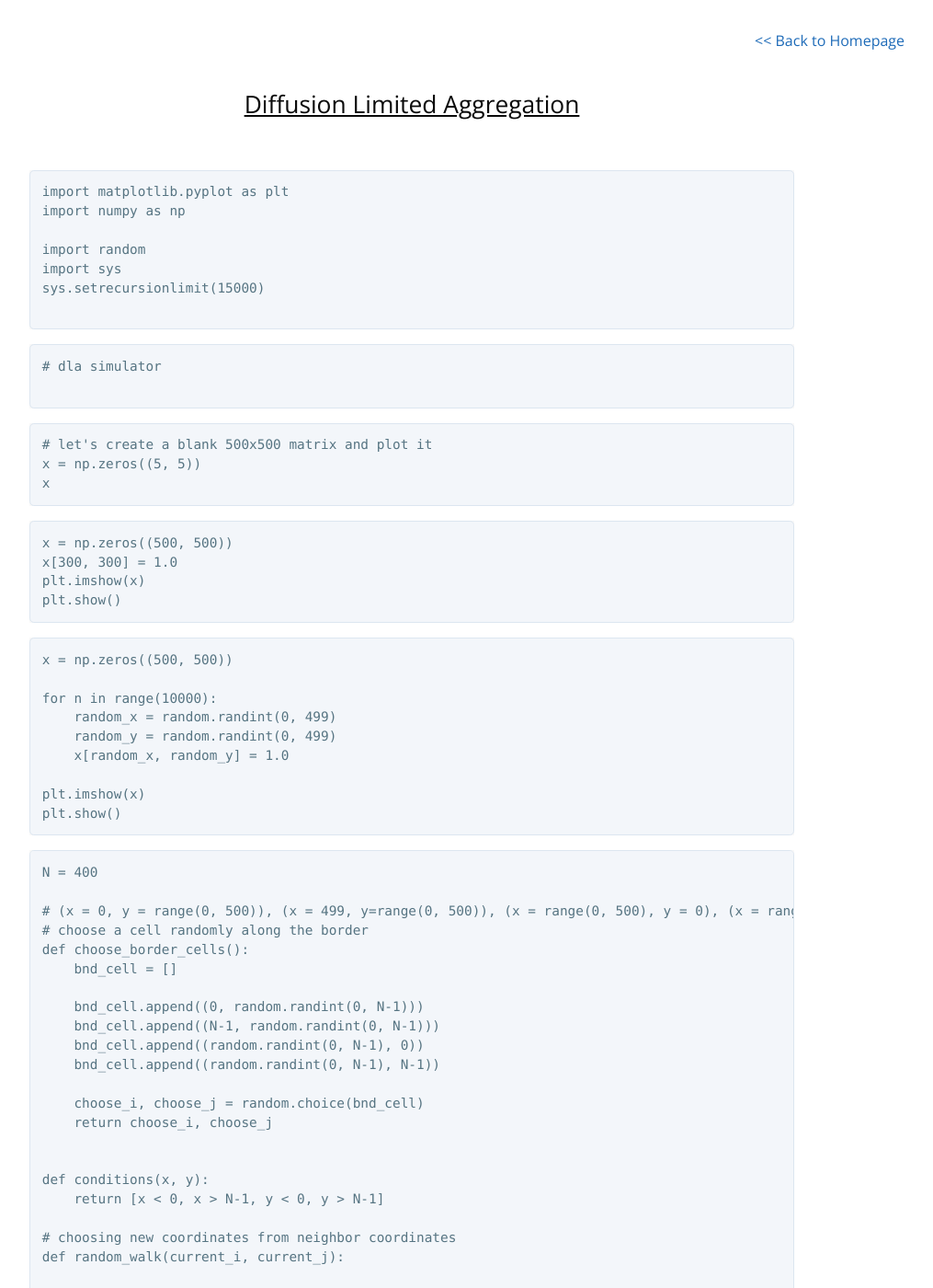
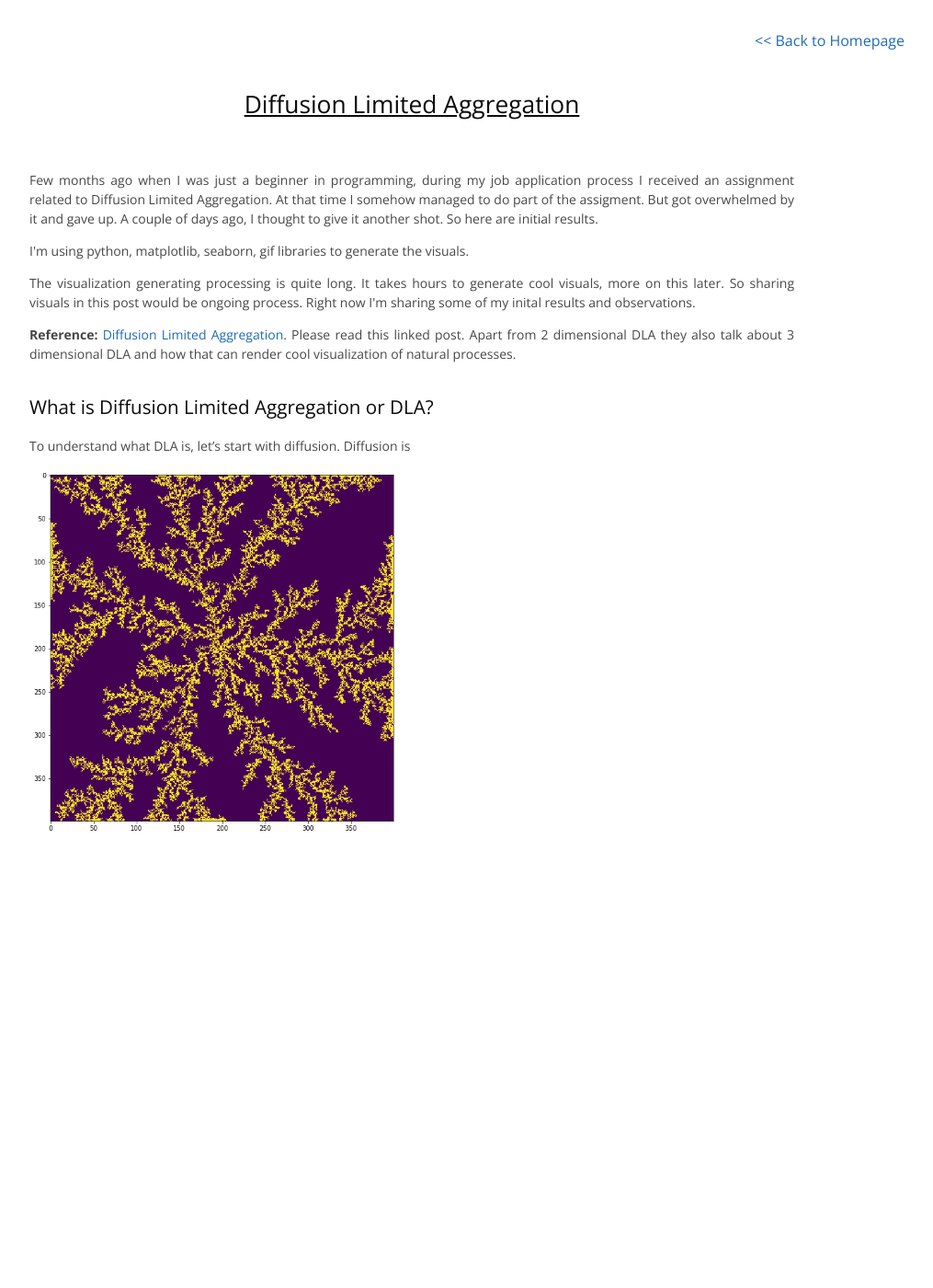
Before and after one commit to jhashekhar/jhashekhar.github.io, a Jekyll site: the page built from _posts/2020-01-19-diffusion_limited_agg.md, in a window 1280 px wide and 1400 px high. Shown: the whole window at 92% size, without its empty margins (192-1207 px from the left). Built offline with Jekyll 4.4.1, drawn with Linux system fonts in a browser that asks for light colours; some of the changed text lies outside the part shown.

Commit message:
changes -

````diff
--- a/_posts/2020-01-19-diffusion_limited_agg.md
+++ b/_posts/2020-01-19-diffusion_limited_agg.md
@@ -2,174 +2,25 @@
 layout: post
 author: Shekhar Jha
 title: "Diffusion Limited Aggregation"
-image: https://jhashekhar.github.io/assets/img/diffusion_limited_agg.png
+image: "https://jhashekhar.github.io/assets/img/diffusion_p/n_500.png"
 excerpt_separator: <!--more-->
-date: 2020-01-19
+date: 2020-07-20
 ---
 <title-head><h2><u>{{ page.title }}</u></h2></title-head>
 <br>
 
-```
-import matplotlib.pyplot as plt
-import numpy as np
+<p>Few months ago when I was just a beginner in programming, during my job application process I received an assignment related to Diffusion Limited Aggregation. At that time I somehow managed to do part of the assigment. But got overwhelmed by it and gave up. A couple of days ago, I thought to give it another shot. So here are initial results.</p>
 
-import random
-import sys
-sys.setrecursionlimit(15000)
+<p>I'm using python, matplotlib, seaborn, gif libraries to generate the visuals.</p>
 
-```
+<p>The visualization generating processing is quite long. It takes hours to generate cool visuals, more on this later. So sharing visuals in this post would be ongoing process. Right now I'm sharing some of my inital results and observations.</p>
 
+<p><b>Reference: </b><a href="http://paulbourke.net/fractals/dla/"> Diffusion Limited Aggregation</a>. Please read this linked post. Apart from 2 dimensional DLA they also talk about 3 dimensional DLA and how that can render cool visualization of natural processes.</p>
 
-```
-# dla simulator
-
-```
-
-
-```
-# let's create a blank 500x500 matrix and plot it
-x = np.zeros((5, 5))
-x
-```
-
-
-```
-x = np.zeros((500, 500))
-x[300, 300] = 1.0
-plt.imshow(x)
-plt.show()
-```
-
-
-```
-x = np.zeros((500, 500))
-
-for n in range(10000):
-    random_x = random.randint(0, 499)
-    random_y = random.randint(0, 499)
-    x[random_x, random_y] = 1.0
-
-plt.imshow(x)
-plt.show()
-```
-
-
-```
-N = 400
-
-# (x = 0, y = range(0, 500)), (x = 499, y=range(0, 500)), (x = range(0, 500), y = 0), (x = range(0, 500), y = 499)
-# choose a cell randomly along the border
-def choose_border_cells():
-    bnd_cell = []
-
-    bnd_cell.append((0, random.randint(0, N-1)))
-    bnd_cell.append((N-1, random.randint(0, N-1)))
-    bnd_cell.append((random.randint(0, N-1), 0))
-    bnd_cell.append((random.randint(0, N-1), N-1))
-
-    choose_i, choose_j = random.choice(bnd_cell)
-    return choose_i, choose_j
-
-
-def conditions(x, y):
-    return [x < 0, x > N-1, y < 0, y > N-1]
-
-# choosing new coordinates from neighbor coordinates
-def random_walk(current_i, current_j):
-
-    i, j = current_i, current_j
-    coordinates = [(i-1, j-1), (i-1, j), (i-1, j+1),
-                   (i, j-1), (i, j+1),
-                   (i+1, j-1), (i+1, j), (i+1, j+1)]
-
-    res_coordinates = []
-
-    for (x, y) in coordinates:
-        condition = conditions(x, y)
-        if any(condition):
-            pass
-        else:
-            res_coordinates.append((x, y))
-    #print(res_coordinates)
-    new_i, new_j = random.choice(res_coordinates)
-    return new_i, new_j
-```
-
-
-```
-random_walk(0, 0)
-```
+<h3> What is Diffusion Limited Aggregation or DLA?</h3>
+To understand what DLA is, let's start with diffusion. Diffusion is
 
 
 
 
-    (0, 1)
-
-
-
-
-```
-choose_i, choose_j = choose_border_cells()
-choose_i, choose_j
-```
-
-
-
-
-    (0, 241)
-
-
-
-
-```
-#choose_i, choose_j = choose_border_cells()
-x = np.zeros((400, 400))
-x[199, 199] = 1.0
-
-def loopy():
-    count = 0
-    #choose_i, choose_j = choose_border_cells()
-    for n in range(32000):
-        count += 1
-        prev_i, prev_j = choose_border_cells()
-        # random walk returns new coordinates
-        new_i, new_j = random_walk(prev_i, prev_j)
-        #print(prev_i, prev_j)
-        #print(new_i, new_j)
-
-        while x[new_i, new_j] != 1.0:
-            x[new_i, new_j] = 1.0
-            x[prev_i, prev_j] = 0.0
-            prev_i, prev_j = new_i, new_j
-            new_i, new_j = random_walk(prev_i, prev_j)
-        else:
-            #print(prev_i, prev_j)
-            x[prev_i, prev_j] = 1.0
-            continue
-
-    return x, count
-
-y, count = loopy()
-```
-
-
-```
-count
-```
-
-
-
-
-    32000
-
-
-
-
-```
-plt.figure(figsize=(10, 10))
-plt.imshow(y)
-plt.show()
-```
-
-
-<img src="https://jhashekhar.github.io/assets/img/diffusion_limited_agg.png" width="400px" height="400px" align="center">
+<img src="https://jhashekhar.github.io/assets/img/diffusion_p/n_500.png" width="400px" height="400px" align="center">
````
Also changed, not shown: assets/img/diffusion_p/n_200_k_100.gif (added), assets/img/diffusion_p/n_200_k_1000.gif (added), 14 other files.
